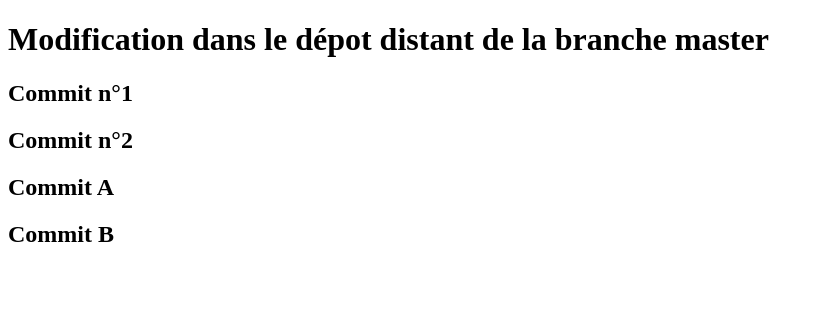
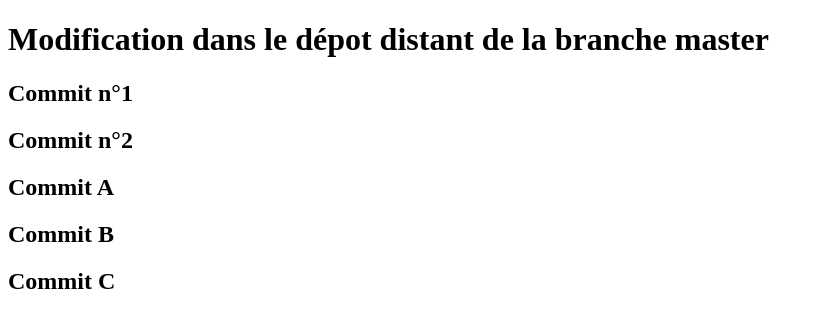
Before and after one commit to ppvelten237/ProjetRebaser2, a plain HTML site: page index.html in a window 1280 px wide. Shown: the whole page, without its empty margins (0-824 px from the left). Drawn offline with Linux system fonts and the light colour scheme.

Commit message:
Commit C branche 1-exercice-1-Bonne-pratiques

```diff
--- a/index.html
+++ b/index.html
@@ -11,6 +11,7 @@
     <h2>Commit n°2</h2>
     <h2>Commit A</h2>
     <h2>Commit B</h2>
+    <h2>Commit C</h2>
 
 </body>
 </html>
```
